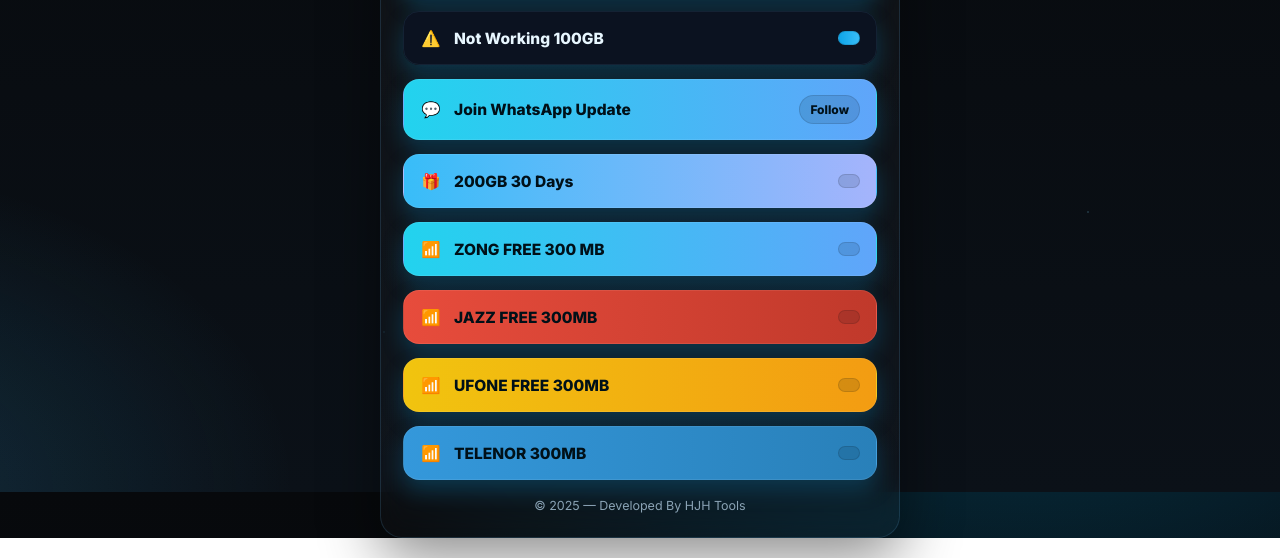
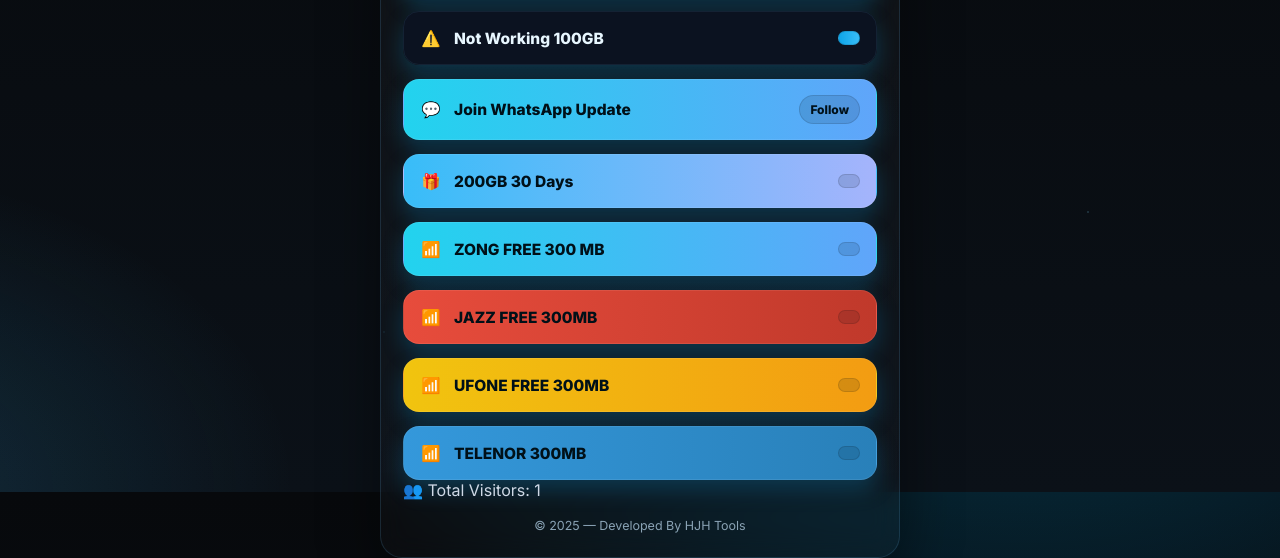
Before and after one commit to Harryjutt999/Jazz-Free-packages, a plain HTML site: page index.html in a window 1280 px wide. Shown: the part 308-866 px from the top of the page. Drawn offline with Linux system fonts and the light colour scheme.

Commit message:
Update index.html

```diff
--- a/index.html
+++ b/index.html
@@ -201,8 +201,28 @@
         </a>
       </div>
 
+      <div class="visitor-counter">
+        👥 Total Visitors: <span class="count" id="visitorCount">0</span>
+      </div>
+
       <p class="foot">© 2025 — Developed By HJH Tools</p>
     </section>
   </div>
+
+  <script>
+    // Simple visitor counter using localStorage
+    function updateVisitorCount() {
+      let count = localStorage.getItem('visitorCount');
+      if (!count) {
+        count = 0;
+      }
+      count = parseInt(count) + 1;
+      localStorage.setItem('visitorCount', count);
+      document.getElementById('visitorCount').textContent = count;
+    }
+
+    // Update counter when page loads
+    window.addEventListener('load', updateVisitorCount);
+  </script>
 </body>
 </html>
```
